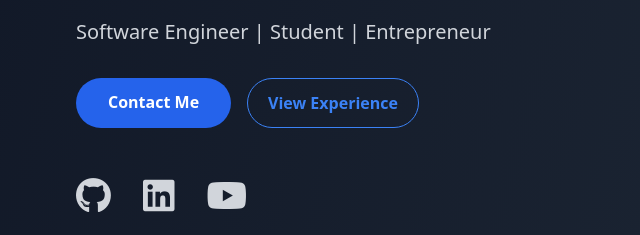
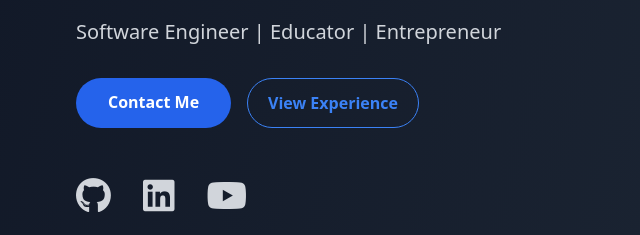
Before and after one commit to nikolay508/Portfolio_TailwindCSS, a website: page index.html in a window 1280 px wide. Shown: the part 369-604 px from the top of the page, 4-644 px from the left. Drawn offline with nearby package versions, Linux system fonts and the light colour scheme.

Commit message:
headine change again

```diff
--- a/index.html
+++ b/index.html
@@ -152,7 +152,7 @@
             Hello, I'm <span class="text-blue-500">Nikolay</span>
           </h1>
           <p class="text-lg md:text-xl text-gray-300 animate-hero">
-            Software Engineer | Student | Entrepreneur
+            Software Engineer | Educator | Entrepreneur
           </p>
           <div
             class="flex flex-col sm:flex-row justify-center lg:justify-start space-y-4 sm:space-y-0 sm:space-x-4 animate-hero"
```
